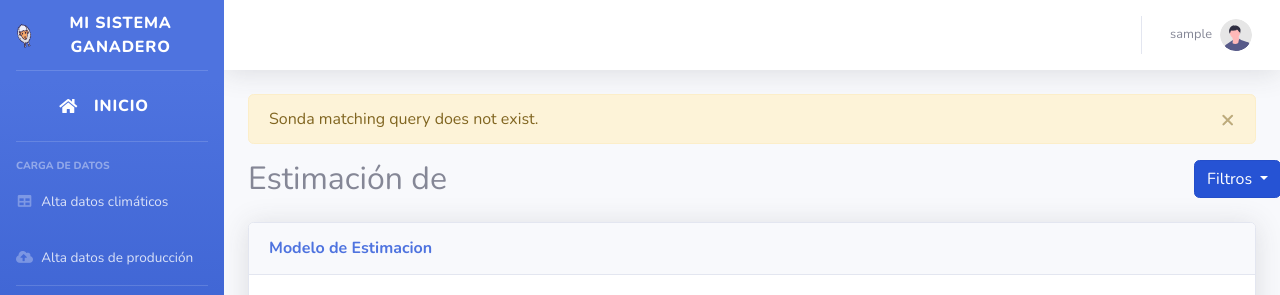
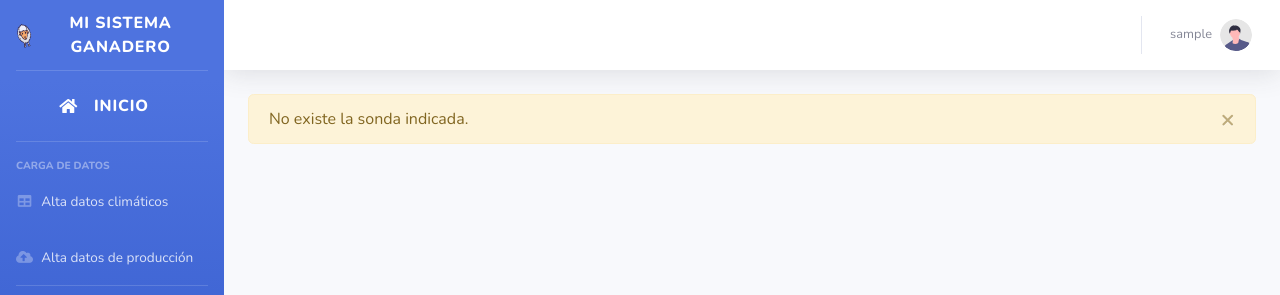
Before and after one commit to Anele13/DSS_campo, a Django app: page /estimacion_climatica in a window 1280 px wide. Shown: the top 295 px of the page. Run offline with Django 3.2, Linux system fonts and the light colour scheme; the visitor is signed in with stand-in values (Sample User, id 1); data that the repository does not hold is empty; some libraries are stand-ins or nearby versions.

Commit message:
ultimos cambios

```diff
--- a/clima/views.py
+++ b/clima/views.py
@@ -118,7 +118,7 @@ def estimar(datos_climaticos, variable_estimacion):
 def estimacion_climatica(request, query='mm_lluvia'):
     contexto = {}
     try:
-        datos_climaticos = Sonda.objects.get(id=150).datos_climaticos_set.all().values(
+        datos_climaticos = Sonda.objects.get(id=1511110).datos_climaticos_set.all().values(
             'periodo', 'mm_lluvia', 'temperatura_maxima')
         datos_sonda, datos_prediccion, intervalo_bajo, intervalo_alto, label_datos, label_estimacion, flag_filtro = estimar(
             datos_climaticos, query)
@@ -133,5 +133,5 @@ def estimacion_climatica(request, query='mm_lluvia'):
         contexto["flag_filtro"] = flag_filtro
 
     except Exception as e:
-        messages.warning(request, str(e))
+        messages.warning(request, "No existe la sonda indicada.")
     return render(request, "estimacion_climatica.html", contexto)
--- a/templates/bienvenido.html
+++ b/templates/bienvenido.html
@@ -22,6 +22,7 @@
 {% endfor %}
 {% endif %}
 
+{% if nombres_meses %}
 <!-- Page Heading -->
 <div class="d-sm-flex align-items-center justify-content-between mb-4">
     <h1 class="h3 mb-0 text-gray-800">Hola {{user}}</h1>
@@ -299,4 +300,6 @@
     window.myDoughnut = new Chart(canvas_doughnut, config);
 </script>
 
+{%endif%}
+
 {% endblock %}
--- a/templates/estimacion_climatica.html
+++ b/templates/estimacion_climatica.html
@@ -26,6 +26,7 @@
   }
 </style>
 
+{% if datos_sonda %}
   <div class="row">
     <div class="col-xl-11 col-md-10 col-sm-12 col-xs-12">
       <h2 class="m-0"> Estimación de {{flag_filtro}} </h2>
@@ -80,7 +81,7 @@
       </div>
     </div>
   </div>
-
+{% endif %}
 
 
 {% autoescape off %}
@@ -234,11 +235,11 @@
     var año = periodo.split('-')[0]
     var mes = meses[parseInt(periodo.split('-')[1]) - 1]
 
-    if (variable_estimada == 'Estimacion de Lluvia') {
+    if (variable_estimada == 'Estimación de Lluvia') {
       $('#info_estimacion').html("La lluvia estimada para el mes de " + mes + " del " + año + " es de " + valor_estimado + "mm con un minimo de " + inter_min + "mm y un maximo estimado de " + inter_max + "mm")
       $('.toast').toast('show')
     }
-    if (variable_estimada == 'Estimacion de Temperatura') {
+    if (variable_estimada == 'Estimación de Temperatura') {
       $('#info_estimacion').html("La temperatura estimada para el mes de " + mes + " del " + año + " es de " + valor_estimado + "° con un minimo de " + inter_min + "° y un maximo estimado de " + inter_max + "°")
       $('#img_prediccion').attr('src', "{% static 'img/soleado.svg' %}")
       $('.toast').toast('show')
```
Lines whose indentation alone changed are shown as unchanged.
